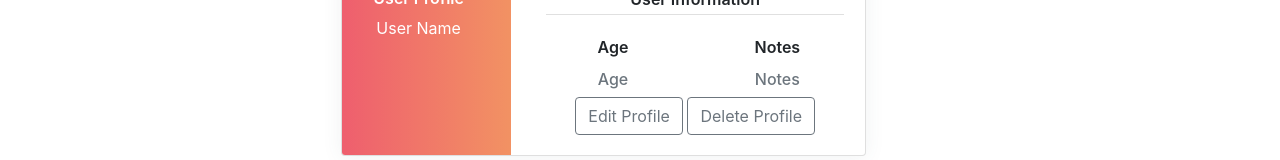
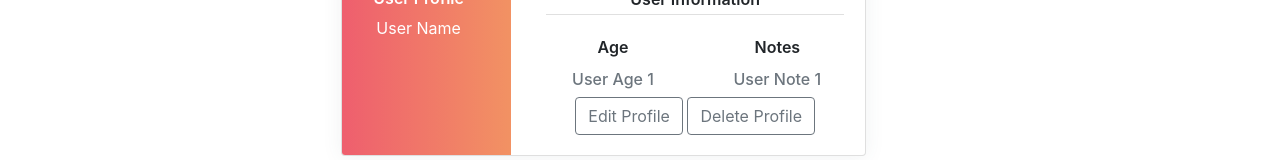
Before and after one commit to candacecodes/rx-roundtable-client, a React (Create React App) app: page /profile in a window 1280 px wide. Shown: the part 179-339 px from the top of the page. Built offline with nearby package versions, Linux system fonts and the light colour scheme.

Commit message:
sampe profile

```diff
--- a/src/components/Profile.js
+++ b/src/components/Profile.js
@@ -91,11 +91,11 @@ export default class Profile extends Component {
 												<div className="row">
 													<div className="col-sm-6">
 														<p className="m-b-10 f-w-600">Age </p>
-														<h6 className="text-muted f-w-400">Age</h6>
+														<h6 className="text-muted f-w-400">User Age 1</h6>
 													</div>
 													<div className="col-sm-6">
 														<p className="m-b-10 f-w-600">Notes</p>
-														<h6 className="text-muted f-w-400">Notes</h6>
+														<h6 className="text-muted f-w-400">User Note 1</h6>
 													</div>
 												</div>
 												<Button
```
